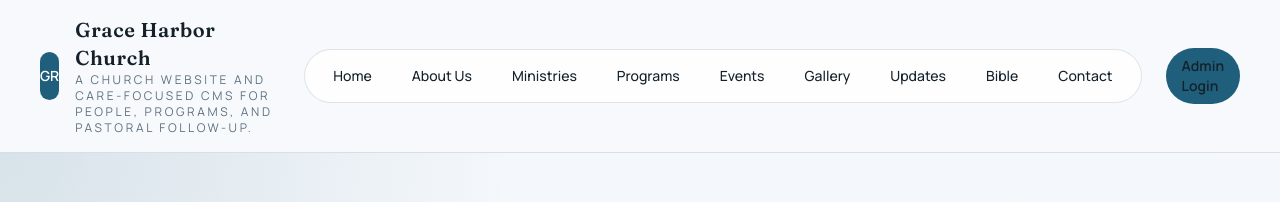
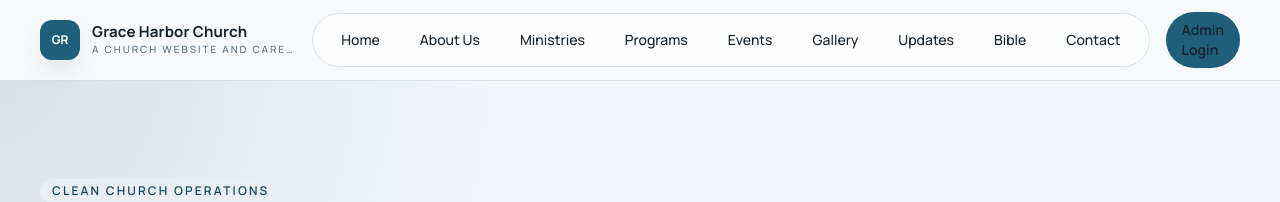
Before and after one commit to galeria0415-byte/cms-church, a Next.js app: page / in a window 1280 px wide. Shown: the top 202 px of the page. Built offline with nearby package versions, Linux system fonts and the light colour scheme; no server answers; the database is empty.

Commit message:
deploy: update production build

```diff
--- a/src/components/layout/site-header.tsx
+++ b/src/components/layout/site-header.tsx
@@ -12,24 +12,23 @@ export async function SiteHeader() {
 
   return (
     <header className="sticky top-0 z-40 border-b border-[var(--line)] bg-[color:rgba(248,250,252,0.88)] backdrop-blur-xl">
-      <div className="mx-auto flex w-full max-w-7xl items-center justify-between gap-6 px-6 py-4 lg:px-10">
-        <div className="flex items-center gap-4">
-          <Link href="/" className="flex items-center gap-4">
+      <div className="mx-auto flex w-full max-w-7xl items-center justify-between gap-4 px-6 py-3 lg:px-10">
+        <Link href="/" className="flex min-w-0 flex-shrink items-center gap-3">
           {settings.logoUrl ? (
-              <span className="flex h-12 w-12 items-center justify-center rounded-2xl border border-[var(--line)] bg-white shadow-sm">
-                <img src={settings.logoUrl} alt={settings.name} className="h-8 w-8 object-contain" />
+            <span className="flex h-10 w-10 flex-none items-center justify-center rounded-xl border border-[var(--line)] bg-white shadow-sm">
+              <img src={settings.logoUrl} alt={settings.name} className="h-7 w-7 object-contain" />
             </span>
           ) : (
-              <span className="flex h-12 w-12 items-center justify-center rounded-2xl bg-[var(--accent)] text-sm font-semibold text-white shadow-[0_18px_40px_-26px_rgba(24,63,84,0.9)]">
+            <span className="flex h-10 w-10 flex-none items-center justify-center rounded-xl bg-[var(--accent)] text-xs font-bold text-white shadow-[0_12px_28px_-14px_rgba(24,63,84,0.75)]">
               {settings.name.slice(0, 2).toUpperCase()}
             </span>
           )}
-            <div>
-              <p className="font-serif text-xl font-semibold tracking-[0.03em] text-[var(--ink)]">{settings.name}</p>
-              <p className="text-xs uppercase tracking-[0.22em] text-[var(--muted)]">{settings.tagline}</p>
+          <div className="min-w-0">
+            <p className="truncate text-[15px] font-bold leading-tight tracking-[0.01em] text-[var(--ink)]">{settings.name}</p>
+            <p className="truncate text-[10px] font-medium uppercase tracking-[0.2em] text-[var(--muted)]">{settings.tagline}</p>
           </div>
         </Link>
-        </div>
+        <div className="flex items-center gap-4">
           <nav className="hidden items-center gap-2 rounded-full border border-[var(--line)] bg-white/80 px-3 py-2 lg:flex">
             {publicNavigation.map((item) => (
               <Link
@@ -48,6 +47,7 @@ export async function SiteHeader() {
             {session?.user ? "Dashboard" : "Admin Login"}
           </Link>
         </div>
+      </div>
     </header>
   );
 }
```
Lines whose indentation alone changed are shown as unchanged.
